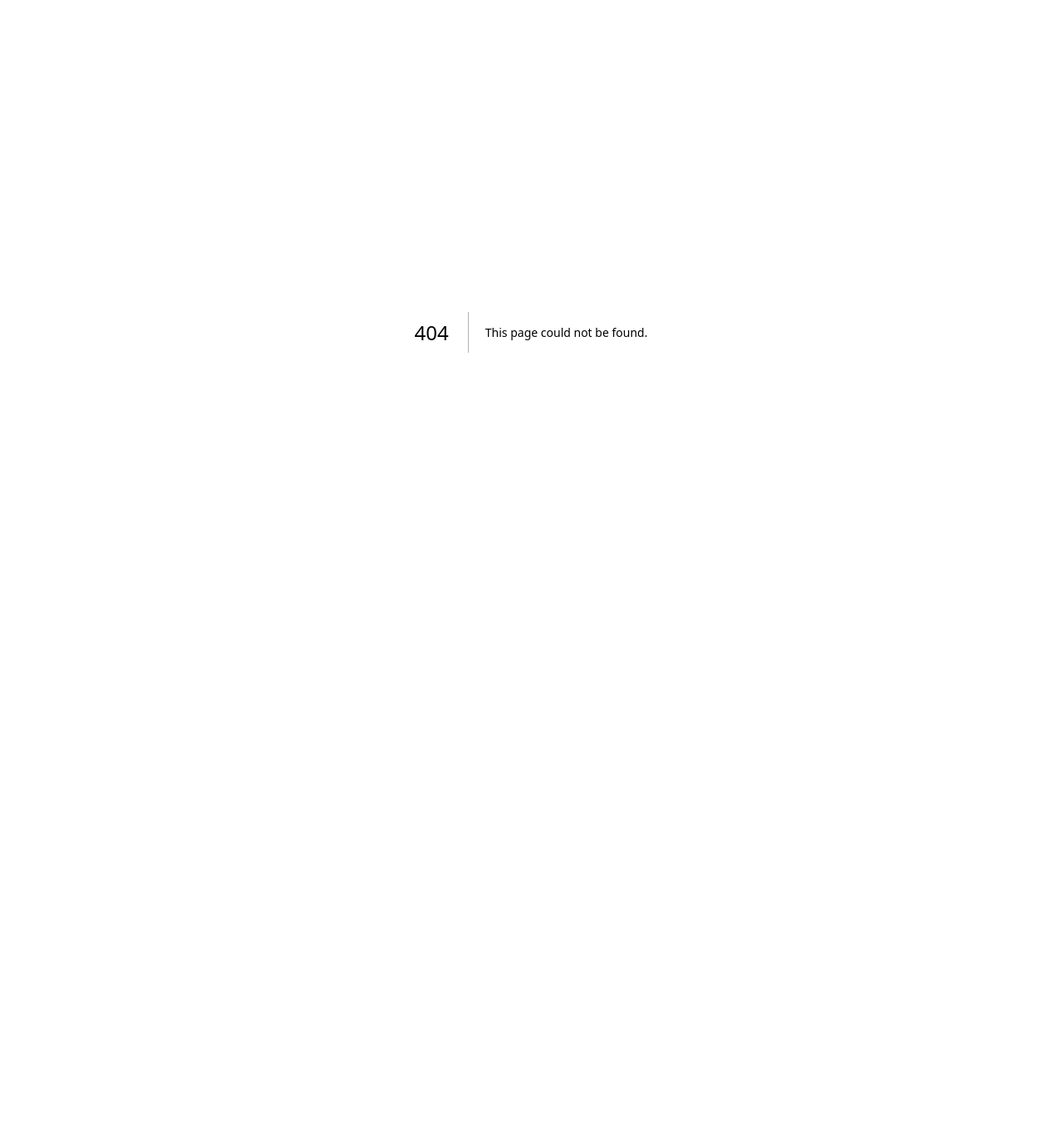
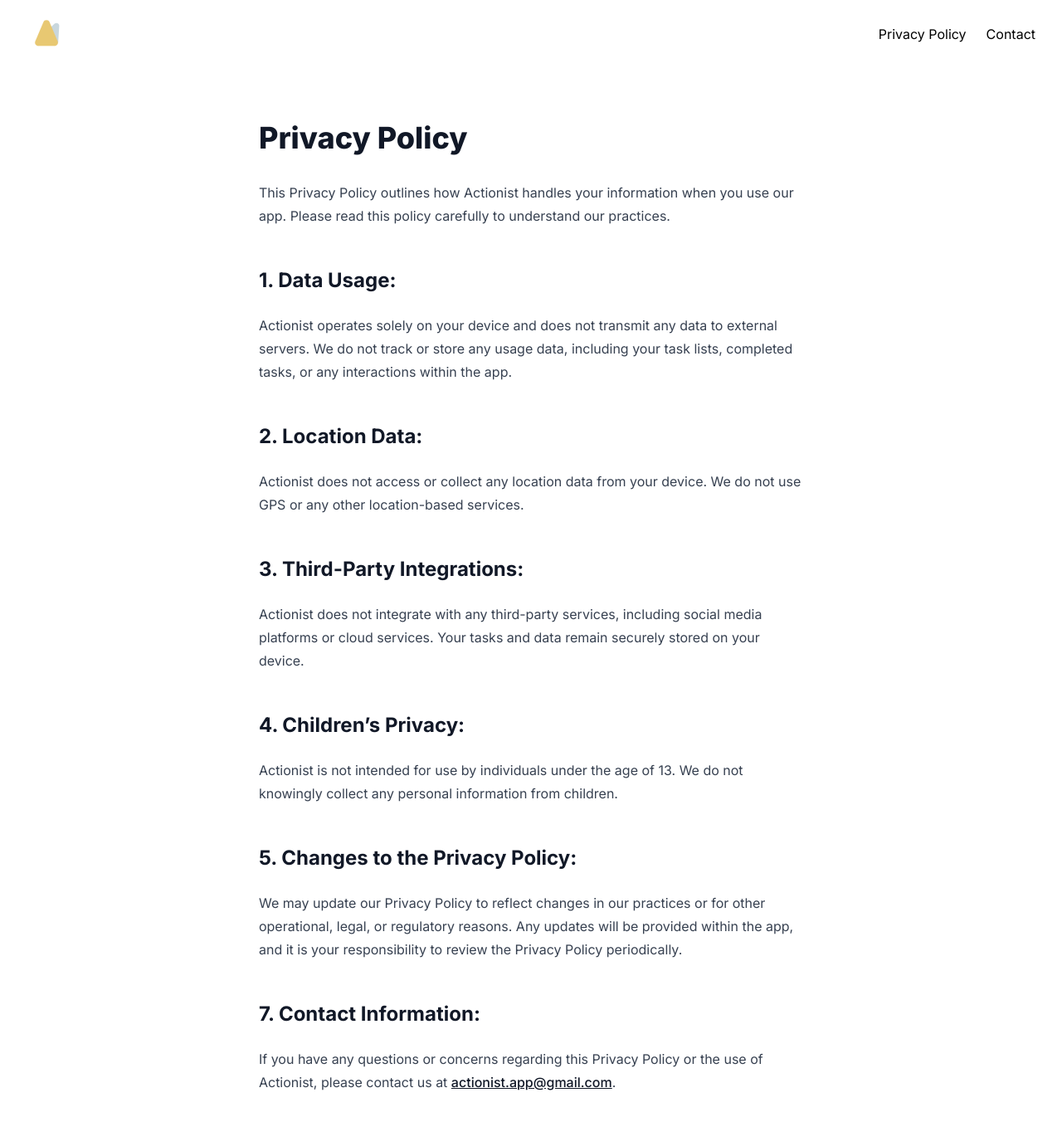
Before and after one commit to drewradcliff/actionist-app, a Next.js app: page /privacy-policy in a window 1280 px wide. Before the commit this address had no page. Shown: the top 1352 px of the page at 83% size. Before the commit the page ends 800 px from the top, so only its background shows below. Built offline with nearby package versions, Linux system fonts and the light colour scheme.

Commit message:
privacy policy

```diff
--- /dev/null
+++ b/app/header.tsx
@@ -0,0 +1,16 @@
+import Image from "next/image";
+import Link from "next/link";
+
+export default function Header() {
+  return (
+    <div className="w-full py-4 px-8 flex justify-between items-center">
+      <Link href="/">
+        <Image src="/logo.svg" alt="actionist logo" width={50} height={50} />
+      </Link>
+      <div className="gap-6 flex-row flex">
+        <Link href="/privacy-policy">Privacy Policy</Link>
+        <a href="mailto:actionist.app@gmail.com">Contact</a>
+      </div>
+    </div>
+  );
+}
--- a/app/layout.tsx
+++ b/app/layout.tsx
@@ -1,6 +1,8 @@
 import type { Metadata } from "next";
 import { Inter } from "next/font/google";
 import "./globals.css";
+import Link from "next/link";
+import Image from "next/image";
 
 const inter = Inter({ subsets: ["latin"] });
 
--- a/app/page.tsx
+++ b/app/page.tsx
@@ -1,14 +1,10 @@
-import Image from "next/image";
-import Link from "next/link";
+import Header from "./header";
 
 export default function Home() {
   return (
     <div className="h-full">
-      <div className="absolute w-full py-4 px-8 flex justify-between items-center">
-        <Link href="/">
-          <Image src="/logo.svg" alt="actionist logo" width={50} height={50} />
-        </Link>
-        <Link href="mailto:actionist.app@gmail.com">Contact</Link>
+      <div className="absolute w-full">
+        <Header />
       </div>
       <main className="h-full flex justify-center items-center">
         <div className="px-4">
--- /dev/null
+++ b/app/privacy-policy/page.tsx
@@ -0,0 +1,53 @@
+import Header from "../header";
+
+export default function PrivacyPolicy() {
+  return (
+    <div>
+      <Header />
+      <div className="mx-auto py-16 prose">
+        <h1>Privacy Policy</h1>
+        <p>
+          This Privacy Policy outlines how Actionist handles your information
+          when you use our app. Please read this policy carefully to understand
+          our practices.
+        </p>
+        <h2>1. Data Usage:</h2>
+        <p>
+          Actionist operates solely on your device and does not transmit any
+          data to external servers. We do not track or store any usage data,
+          including your task lists, completed tasks, or any interactions within
+          the app.
+        </p>
+        <h2>2. Location Data:</h2>
+        <p>
+          Actionist does not access or collect any location data from your
+          device. We do not use GPS or any other location-based services.
+        </p>
+        <h2>3. Third-Party Integrations:</h2>
+        <p>
+          Actionist does not integrate with any third-party services, including
+          social media platforms or cloud services. Your tasks and data remain
+          securely stored on your device.
+        </p>
+        <h2>4. Children&rsquo;s Privacy:</h2>
+        <p>
+          Actionist is not intended for use by individuals under the age of 13.
+          We do not knowingly collect any personal information from children.
+        </p>
+        <h2>5. Changes to the Privacy Policy:</h2>
+        <p>
+          We may update our Privacy Policy to reflect changes in our practices
+          or for other operational, legal, or regulatory reasons. Any updates
+          will be provided within the app, and it is your responsibility to
+          review the Privacy Policy periodically.
+        </p>
+        <h2>7. Contact Information:</h2>
+        <p>
+          If you have any questions or concerns regarding this Privacy Policy or
+          the use of Actionist, please contact us at{" "}
+          <a href="mailto:actionist.app@gmail.com">actionist.app@gmail.com</a>.
+        </p>
+      </div>
+    </div>
+  );
+}
--- a/package.json
+++ b/package.json
@@ -20,6 +20,7 @@
     "tailwindcss-animate": "^1.0.7"
   },
   "devDependencies": {
+    "@tailwindcss/typography": "^0.5.10",
     "@types/node": "^20",
     "@types/react": "^18",
     "@types/react-dom": "^18",
--- a/tailwind.config.ts
+++ b/tailwind.config.ts
@@ -15,6 +15,6 @@ const config: Config = {
       },
     },
   },
-  plugins: [require("tailwindcss-animate")],
+  plugins: [require("tailwindcss-animate"), require('@tailwindcss/typography')],
 };
 export default config;
```
Also changed, not shown: 1 other file (tests, documents, lock files or other folders).
